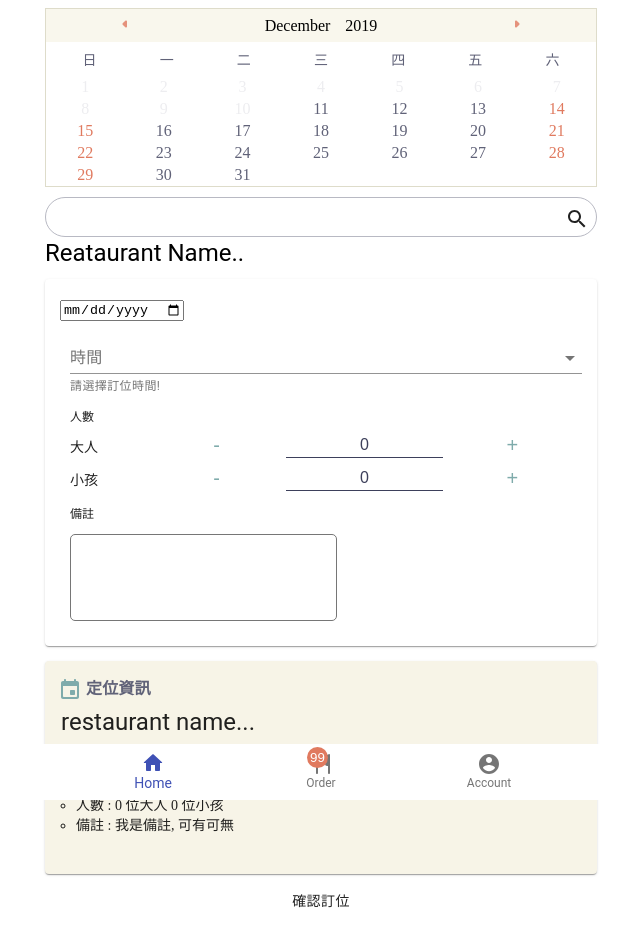
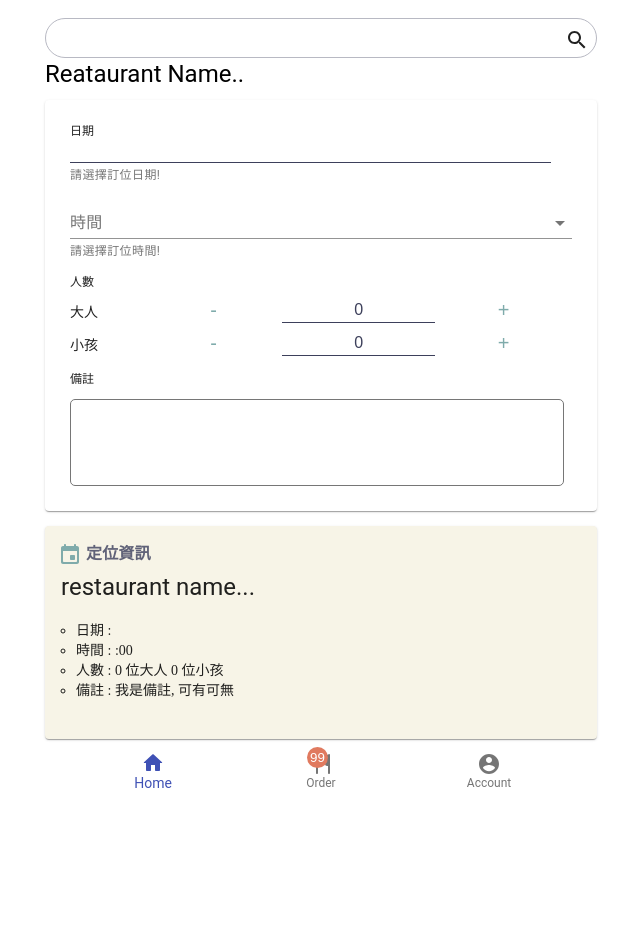
Before and after one commit to beiyi1996/Nodejs, a React (Create React App) app in the folder client/: page / in a window 1280 px wide. Shown: the top 946 px of the page, without its empty margins (319-959 px from the left). After the commit the page ends 873 px from the top, so only its background shows below. Built offline with nearby package versions, Linux system fonts and the light colour scheme.

Commit message:
modified createCalendar funcrion

```diff
--- a/client/src/views/Booking.js
+++ b/client/src/views/Booking.js
@@ -1,4 +1,4 @@
-import React from "react";
+import React, { useState, useRef, useEffect } from "react";
 import { makeStyles } from "@material-ui/core/styles";
 import Container from "@material-ui/core/Container";
 import Grid from "@material-ui/core/Grid";
@@ -82,15 +82,13 @@ const useStyles = makeStyles(theme => ({
   },
   detailList: {
     listStyle: "none",
-    paddingLeft: 10,
+    padding: "0 10px",
     fontFamily: "Microsoft JhengHei",
 
     "& > li": {
       margin: "5px 0",
-
-      "&:not(:first-child)": {
-        padding: "0 10px"
-      }
+      padding: "0 10px",
+      position: "relative"
     }
   },
   title: {
@@ -144,12 +142,13 @@ const useStyles = makeStyles(theme => ({
     resize: "none",
     padding: 5,
     outline: "none",
-    borderRadius: 5
+    borderRadius: 5,
+    width: "96%"
   },
   formControl: {
     width: "100%"
   },
-  count: {
+  label: {
     margin: "10px 0 3px",
     fontSize: 12
   },
@@ -219,7 +218,13 @@ const useStyles = makeStyles(theme => ({
     }
   },
   calendarGrid: {
-    border: "1px solid #DEDCCA"
+    border: "1px solid #DEDCCA",
+    position: "absolute",
+    display: "none",
+    backgroundColor: "#fff",
+    zIndex: 1,
+    width: "90%",
+    top: 43
   },
   week: {
     display: "inline-block",
@@ -234,6 +239,7 @@ const useStyles = makeStyles(theme => ({
     textAlign: "center",
     color: "#606278",
     padding: "2px 0",
+    lineHeight: "30px",
 
     "&:hover": {
       cursor: "pointer",
@@ -269,6 +275,13 @@ const useStyles = makeStyles(theme => ({
       "&:hover": {
         cursor: "pointer",
         backgroundColor: "#F4F1DE"
+      },
+      "&:disabled": {
+        color: "#EDEDF0",
+        "&:hover": {
+          backgroundColor: "#F9F7ED",
+          cursor: "default"
+        }
       }
     }
   },
@@ -292,173 +305,49 @@ const useStyles = makeStyles(theme => ({
       backgroundColor: "#fff",
       cursor: "default"
     }
+  },
+  disabledToday: {
+    color: "#F3CEC4",
+
+    "&:hover": {
+      backgroundColor: "#fff",
+      cursor: "default"
+    }
+  },
+  dateInput: {
+    position: "relative",
+    width: "95%",
+    outline: "none",
+    borderTop: "none",
+    borderLeft: "none",
+    borderRight: "none",
+    borderBottom: "1px solid #3D405B",
+    color: "#3D405B",
+    fontSize: 16,
+    fontFamily: "Microsoft JhengHei",
+    letterSpacing: 2
+  },
+  show: {
+    display: "block"
   }
 }));
 
-function Calendar() {
-  const classes = useStyles();
-  const today = new Date();
-  const [month, setMonth] = React.useState(today.getMonth());
-  const [year, setYear] = React.useState(today.getFullYear());
-  const [disabled, setDisabled] = React.useState(false);
-  let [date, setClickDate] = React.useState(0);
-  const weekend = ["日", "一", "二", "三", "四", "五", "六"];
-  const monthEnName = [
-    "January",
-    "February",
-    "March",
-    "April",
-    "May",
-    "June",
-    "July",
-    "August",
-    "Septemper",
-    "October",
-    "November",
-    "December"
-  ];
-
-  const handlePrevMonth = () => {
-    const thisMonth = `${today.getFullYear()}${today.getMonth() + 1 - 1}`;
-    const changeMonth = `${year}${month}`;
-    if (changeMonth === thisMonth) {
-      setDisabled(true);
-    } else {
-      if (month === 0) {
-        setMonth(month + 11);
-        setYear(year - 1);
-      } else {
-        setMonth(month - 1);
-      }
-    }
-  };
-
-  const handleNextMonth = () => {
-    if (month === 11) {
-      setYear(year + 1);
-      setMonth(0);
-      if (year > year + 2) {
-        setDisabled(true);
-      }
-    } else {
-      setMonth(month + 1);
-    }
-  };
-
-  const handleClickDate = value => {
-    setClickDate((date = `${month}${value}`));
-  };
-
-  const createWeekDay = () => {
-    const weekday = weekend.map((item, idx) => {
-      return (
-        <span key={idx} className={classes.week}>
-          {item}
-        </span>
-      );
-    });
-
-    return weekday;
-  };
-
-  const createCalendar = (year, month) => {
-    // console.log("year", year, "month", month);
-    const days = new Date(year, month + 1, 0);
-    // console.log("天數", days.getDate());
-    const dayArray = [];
-    let rows = [];
-    let cells = [];
-    let firstDay = new Date(year, month, 1).getDay();
-    let lastDay = new Date(year, month, days.getDate()).getDay();
-    for (let i = 1; i <= days.getDate(); i++) {
-      const todayDay = new Date(year, month, i).getDay();
-      dayArray.push([i, todayDay]);
-    }
-    // console.log("dayArray", dayArray[0]);
-    while (firstDay !== 0) {
-      cells.push([]);
-      firstDay--;
-    }
-    dayArray.map((item, idx) => {
-      if (item[1] % 6 !== 0 || item[1] === 0) {
-        cells.push(item);
-      } else {
-        if (item[1] === 6) {
-          cells.push(item);
-        }
-        rows.push(cells);
-        cells = [];
-      }
-      if (idx === dayArray.length - 1) {
-        while (lastDay !== 6) {
-          cells.push([]);
-          lastDay++;
-        }
-        rows.push(cells);
-      }
-    });
-    // console.log("rows", rows);
-    const calendar = rows.map((item, idx) => {
-      return (
-        <div key={idx}>
-          {item.map((item, idx) => {
-            console.log(year + month + item[0], today.getFullYear() + today.getMonth() + today.getDate());
-            const isWeekend = item[1] === 0 || item[1] === 6 ? true : false;
-            const notThisMonth = item.length === 0 ? true : false;
-            const clicked = `${year}${month}${item[0]}` === `${year}${date}` ? true : false;
-            const disabled =
-              today.getFullYear() + today.getMonth() + item[0] <
-              today.getFullYear() + today.getMonth() + today.getDate()
-                ? true
-                : false;
-            return (
-              <span
-                className={clsx(classes.day, {
-                  [classes.weekend]: isWeekend,
-                  [classes.notThisMonth]: notThisMonth,
-                  [classes.clicked]: clicked,
-                  [classes.disabledDay]: disabled
-                })}
-                key={idx}
-                onClick={() => handleClickDate(item[0])}
-              >
-                {item[0]}
-              </span>
-            );
-          })}
-        </div>
-      );
-    });
-
-    return calendar;
-  };
-
-  return (
-    <React.Fragment>
-      <div className={classes.calendarHeader}>
-        <button onClick={handlePrevMonth}>
-          <ArrowLeftRoundedIcon />
-        </button>
-        <div className={classes.header}>
-          <span className={classes.month}>{monthEnName[month]}</span>
-          <span>{year}</span>
-        </div>
-        <button onClick={handleNextMonth}>
-          <ArrowRightRoundedIcon />
-        </button>
-      </div>
-      <div className={classes.weekDayDiv}>{createWeekDay()}</div>
-      {createCalendar(year, month)}
-    </React.Fragment>
-  );
-}
-
 function Booking() {
   const classes = useStyles();
-  const [time, setTime] = React.useState("");
-  const [adult, setAdult] = React.useState(0);
-  const [children, setChildren] = React.useState(0);
-
+  const [time, setTime] = useState("");
+  const [adult, setAdult] = useState(0);
+  const [children, setChildren] = useState(0);
+  const [date, setDate] = useState("");
+  const today = new Date();
+  const [month, setMonth] = useState(today.getMonth());
+  const [year, setYear] = useState(today.getFullYear());
+  const [disabledPrev, setDisabledPrev] = useState(true);
+  const [disabledNext, setDisabledNext] = useState(false);
+  const [isShowCalendar, setShowCalendar] = useState(false);
+  const inputRef = useRef(null);
+  let [clickDate, setClickDate] = useState("");
+  const weekend = ["日", "一", "二", "三", "四", "五", "六"];
+  const monthEnName = ["January", "February", "March", "April", "May", "June", "July", "August", "Septemper", "October", "November", "December"];
   const handleChange = event => {
     setTime(event.target.value);
   };
@@ -491,11 +380,164 @@ function Booking() {
     setChildren(children - 1);
   };
 
+  const Calendar = () => {
+    const handlePrevMonth = () => {
+      const thisMonth = `${today.getFullYear()}${today.getMonth()}`;
+      const changeMonth = `${year}${month}`;
+      if (changeMonth === thisMonth) {
+        setDisabledPrev(true);
+      } else {
+        setDisabledPrev(false);
+        setDisabledNext(false);
+        if (month === 0 && month + 11 === 11) {
+          setMonth(month + 11);
+          setYear(year - 1);
+          setDisabledPrev(true);
+        } else {
+          setMonth(month - 1);
+        }
+      }
+    };
+
+    const handleNextMonth = () => {
+      const todayMonth = today.getMonth() === 11 ? 0 : today.getMonth();
+      if (month === 11) {
+        setYear(year + 1);
+        setMonth(0);
+        setDisabledPrev(false);
+      } else {
+        setMonth(month + 1);
+        if (year === today.getFullYear() + 1 && month + 1 === todayMonth + 1) {
+          setDisabledNext(true);
+        }
+      }
+    };
+
+    const handleClickDate = (value, disabled, disabledToday) => {
+      if (disabled || disabledToday) {
+        return;
+      } else {
+        const clickedDate = `${year}/${month + 1}/${value}`;
+        setClickDate(clickedDate);
+        setShowCalendar(false);
+      }
+    };
+
+    const createWeekDay = () => {
+      const weekday = weekend.map((item, idx) => {
+        return (
+          <span key={idx} className={classes.week}>
+            {item}
+          </span>
+        );
+      });
+
+      return weekday;
+    };
+
+    const createCalendar = (year, month) => {
+      const days = new Date(year, month + 1, 0);
+      const dayArray = [];
+      let rows = [];
+      let cells = [];
+      let firstDay = new Date(year, month, 1).getDay();
+      let lastDay = new Date(year, month, days.getDate()).getDay();
+      for (let i = 1; i <= days.getDate(); i++) {
+        const todayDay = new Date(year, month, i).getDay();
+        dayArray.push([i, todayDay]);
+      }
+      while (firstDay !== 0) {
+        cells.push([]);
+        firstDay--;
+      }
+      dayArray.map((item, idx) => {
+        if (item[1] % 6 !== 0 || item[1] === 0) {
+          cells.push(item);
+        } else {
+          if (item[1] === 6) {
+            cells.push(item);
+          }
+          rows.push(cells);
+          cells = [];
+        }
+        if (idx === dayArray.length - 1) {
+          while (lastDay !== 6) {
+            cells.push([]);
+            lastDay++;
+          }
+          rows.push(cells);
+        }
+      });
+      // console.log("rows", rows);
+      const calendar = rows.map((item, idx) => {
+        return (
+          <div key={idx}>
+            {item.map((item, idx) => {
+              const isWeekend = item[1] === 0 || item[1] === 6 ? true : false;
+              const notThisMonth = item.length === 0 ? true : false;
+              const clicked = `${year}/${month + 1}/${item[0]}` === `${clickDate}` ? true : false;
+              const disabled = year === today.getFullYear() && month === today.getMonth() && item[0] < today.getDate() ? true : false;
+              const disabledToday = year === today.getFullYear() && month === today.getMonth() && item[0] === today.getDate() ? true : false;
+              return (
+                <span
+                  className={clsx(classes.day, {
+                    [classes.weekend]: isWeekend,
+                    [classes.notThisMonth]: notThisMonth,
+                    [classes.clicked]: clicked,
+                    [classes.disabledDay]: disabled,
+                    [classes.disabledToday]: disabledToday
+                  })}
+                  key={idx}
+                  onClick={() => handleClickDate(item[0], disabled, disabledToday)}
+                >
+                  {item[0]}
+                </span>
+              );
+            })}
+          </div>
+        );
+      });
+
+      return calendar;
+    };
+
+    useEffect(() => {
+      if (isShowCalendar) {
+        inputRef.current.focus();
+      }
+    }, [isShowCalendar]);
+
+    const toggleShowCalendar = () => {
+      setShowCalendar(!isShowCalendar);
+    };
+
+    return (
+      <React.Fragment>
+        <p className={classes.label}>日期</p>
+        <input type="input" className={classes.dateInput} onClick={toggleShowCalendar} ref={inputRef} value={clickDate} readOnly />
+        <FormHelperText>請選擇訂位日期!</FormHelperText>
+        <div className={clsx(classes.calendarGrid, { [classes.show]: isShowCalendar })}>
+          <div className={classes.calendarHeader}>
+            <button onClick={handlePrevMonth} disabled={disabledPrev ? true : false}>
+              <ArrowLeftRoundedIcon />
+            </button>
+            <div className={classes.header}>
+              <span className={classes.month}>{monthEnName[month]}</span>
+              <span>{year}</span>
+            </div>
+            <button onClick={handleNextMonth} disabled={disabledNext ? true : false}>
+              <ArrowRightRoundedIcon />
+            </button>
+          </div>
+          <div className={classes.weekDayDiv}>{createWeekDay()}</div>
+          {createCalendar(year, month)}
+        </div>
+      </React.Fragment>
+    );
+  };
+
   return (
     <Container maxWidth="sm" className={classes.root}>
-      <Grid item xs={12} className={classes.calendarGrid}>
-        <Calendar />
-      </Grid>
       <Grid item xs={12} className={classes.container}>
         <Grid item xs={12} className={classes.grid}>
           <input type="text" name="searchbar" className={classes.searchBar} />
@@ -515,43 +557,21 @@ function Booking() {
             <Paper className={classes.paperRoot}>
               <ul className={classes.detailList}>
                 <li>
-                  <input type="date" />
-                  {/* <MuiPickersUtilsProvider utils={DateFnsUtils}>
-                    <Grid container justify="space-around">
-                      <KeyboardDatePicker
-                        disableToolbar
-                        variant="inline"
-                        format="MM/dd/yyyy"
-                        margin="normal"
-                        id="date-picker-inline"
-                        label="日期"
-                        value={selectedDate}
-                        onChange={handleDateChange}
-                        KeyboardButtonProps={{
-                          "aria-label": "change date"
-                        }}
-                      />
-                    </Grid>
-                  </MuiPickersUtilsProvider> */}
+                  <Calendar />
                 </li>
                 <li>
                   <FormControl className={classes.formControl}>
                     <InputLabel id="demo-simple-select-helper-label">時間</InputLabel>
-                    <Select
-                      labelId="demo-simple-select-helper-label"
-                      id="demo-simple-select-helper"
-                      value={time}
-                      onChange={handleChange}
-                    >
-                      <MenuItem value={10}>12:00</MenuItem>
-                      <MenuItem value={20}>13:00</MenuItem>
-                      <MenuItem value={30}>14:00</MenuItem>
+                    <Select labelId="demo-simple-select-helper-label" id="demo-simple-select-helper" value={time} onChange={handleChange}>
+                      <MenuItem value={12}>12:00</MenuItem>
+                      <MenuItem value={13}>13:00</MenuItem>
+                      <MenuItem value={14}>14:00</MenuItem>
                     </Select>
                     <FormHelperText>請選擇訂位時間!</FormHelperText>
                   </FormControl>
                 </li>
                 <li>
-                  <p className={classes.count}>人數</p>
+                  <p className={classes.label}>人數</p>
                   <div className={classes.countContainer}>
                     <div className={classes.counter}>
                       <span className={classes.title}>大人</span>
@@ -588,10 +608,10 @@ function Booking() {
                 </Typography>
                 <ul className={classes.orderDetail}>
                   <li>
-                    日期 : <span>2019/12/31</span>
+                    日期 : <span>{clickDate}</span>
                   </li>
                   <li>
-                    時間 : <span>19:00</span>
+                    時間 : <span>{`${time}:00`}</span>
                   </li>
                   <li>
                     人數 :
```
